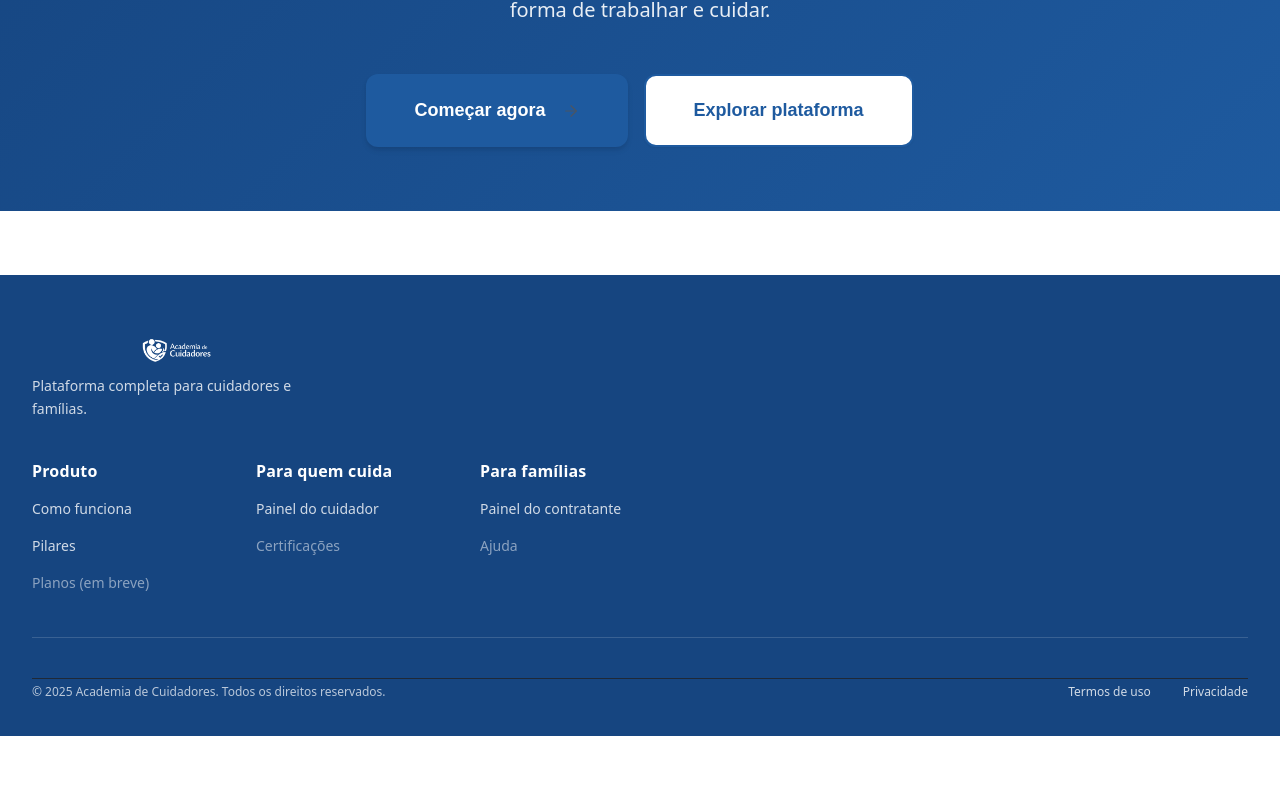
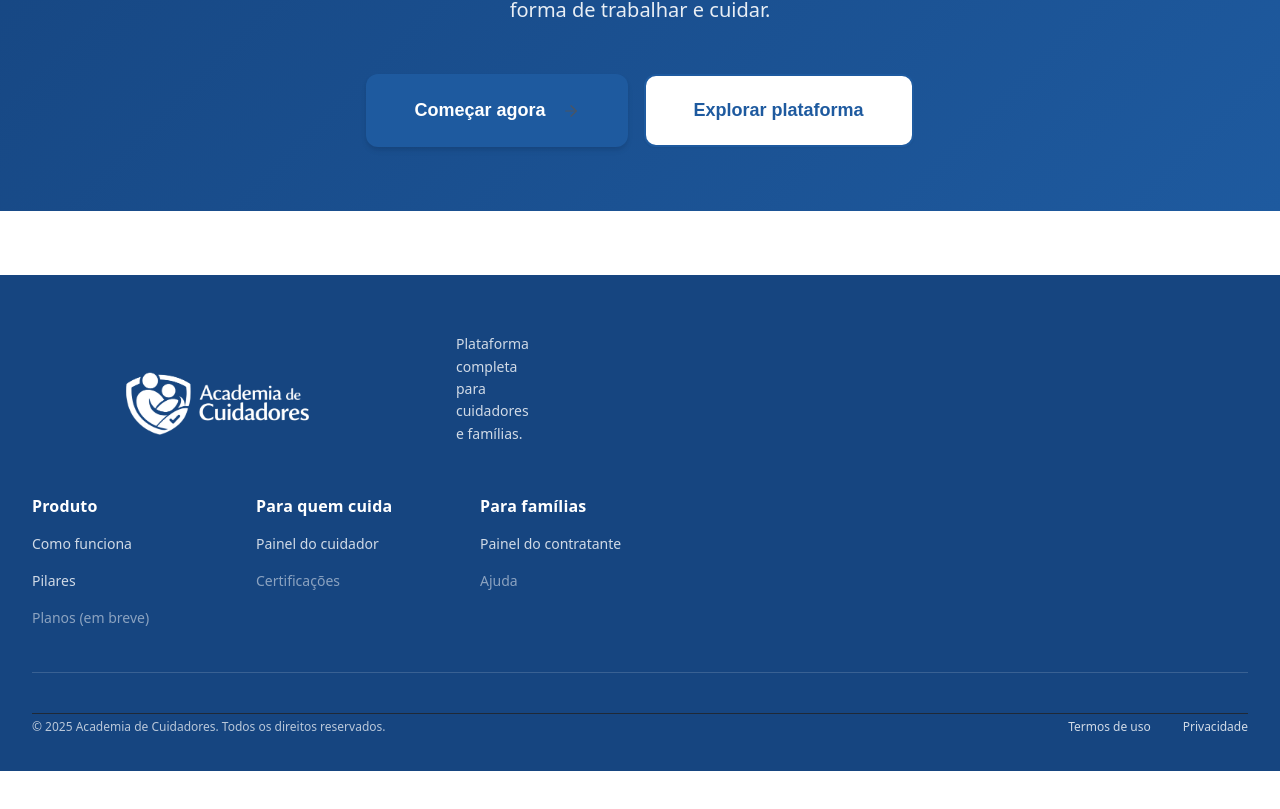
Before and after one commit to g4trader/care-platform, a Next.js app in the folder frontend/: page / in a window 1280 px wide. Shown: the part 5695-6504 px from the top of the page. Built offline with nearby package versions, Linux system fonts and the light colour scheme; no server answers.

Commit message:
fix: aumenta logo footer desktop 200% e alinha à esquerda com texto
- Logo desktop: 44px → 132px (aumento de 200%)
- Alinha logo e texto horizontalmente à esquerda no desktop
- Mantém layout vertical no mobile
- Melhora hierarquia visual e destaque da marca

```diff
--- a/frontend/src/app/globals.css
+++ b/frontend/src/app/globals.css
@@ -2877,9 +2877,22 @@ body {
     gap: 40px;
   }
 
+  .cp-footer-brand {
+    display: flex;
+    flex-direction: row;
+    align-items: center;
+    gap: var(--spacing-lg);
+  }
+
   .cp-footer-brand img {
-    height: 44px; /* Desktop mantém tamanho original */
-    max-width: 320px;
+    height: 132px; /* Desktop: aumentado 200% (44px * 3 = 132px) */
+    max-width: 400px;
+    flex-shrink: 0;
+  }
+
+  .cp-footer-tagline {
+    max-width: 300px;
+    margin: 0;
   }
 
   .cp-footer-columns {
```
